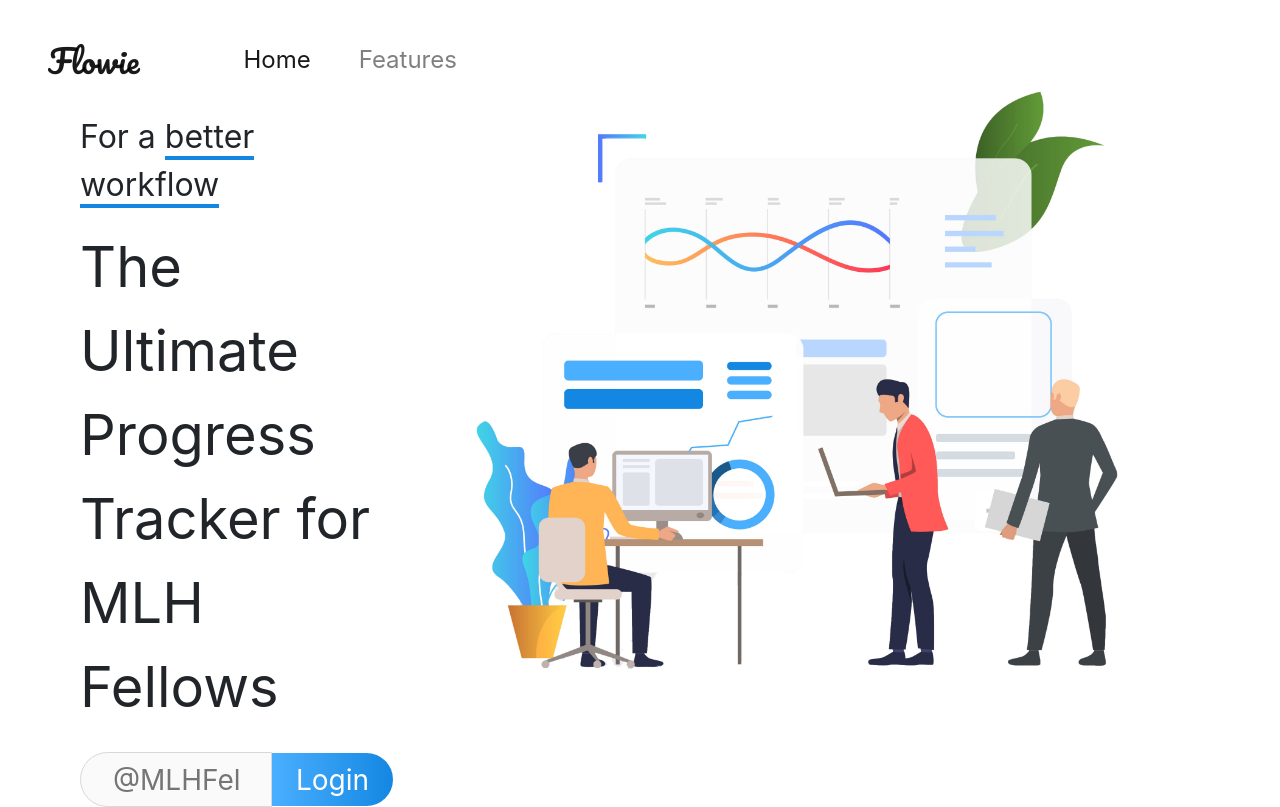
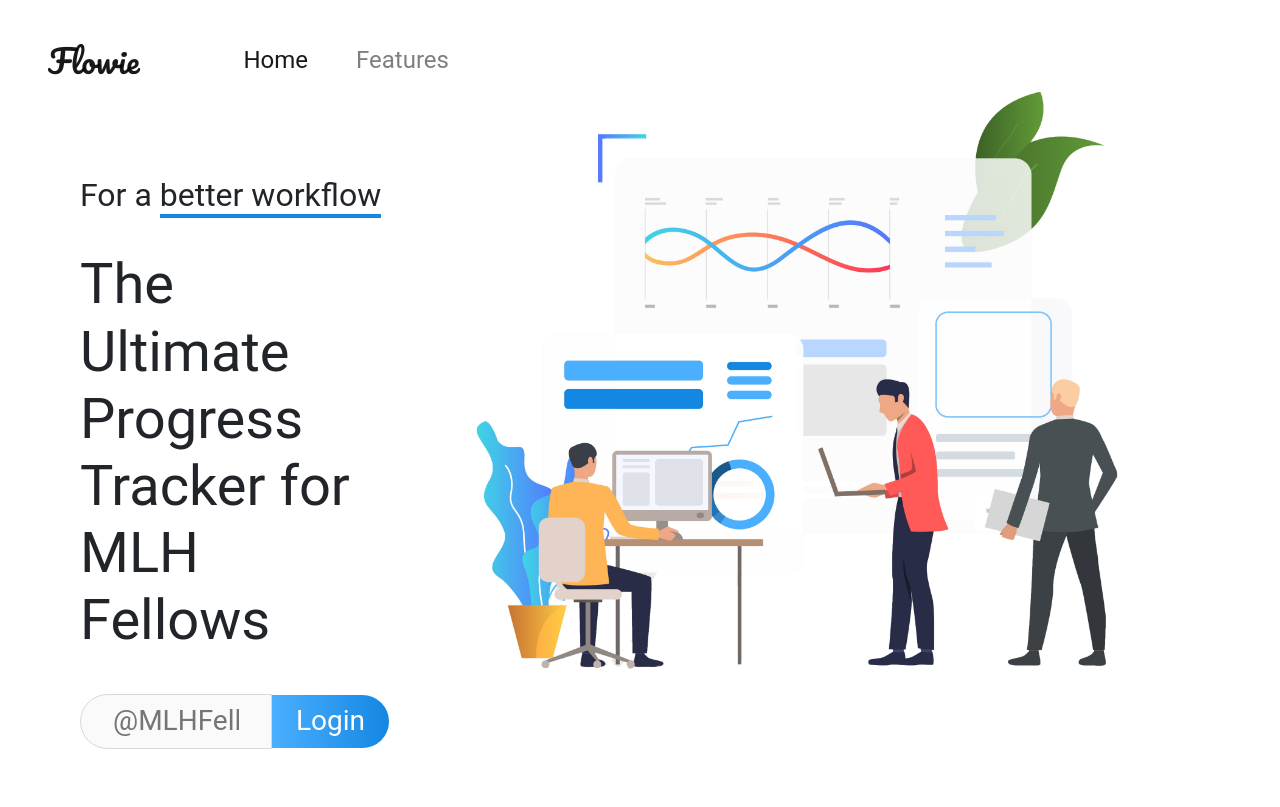
Before and after one commit to Xtremilicious/flowie, a React (Create React App) app in the folder frontend/: page / in a window 1280 px wide. Built offline with nearby package versions, Linux system fonts and the light colour scheme; a web font is replaced by a local one.

Commit message:
font styling fixes

```diff
--- a/frontend/src/App.css
+++ b/frontend/src/App.css
@@ -1,3 +1,7 @@
+body {
+  font-family: Roboto;
+}
+
 nav {
   font-size: 3vh;
 }
--- a/frontend/src/components/Home/Content.jsx
+++ b/frontend/src/components/Home/Content.jsx
@@ -12,10 +12,11 @@
   }
   .title {
     font-size: 7vh;
+    line-height: 120%;
   }
   .sub-title {
     font-size: 4vh;
-    margin-bottom: 2vh;
+    margin-bottom: 4vh;
   }
   .text-underline {
     border-bottom: 0.5vh solid rgb(20, 135, 226);
@@ -42,7 +43,7 @@
     color: white;
     padding: 0.7vh 3vh;
     font-size: 3.5vh;
-    margin-top: 3vh;
+    margin-top: 5vh;
     border-radius: 0 4vh 4vh 0;
     outline: none;
   }
```
